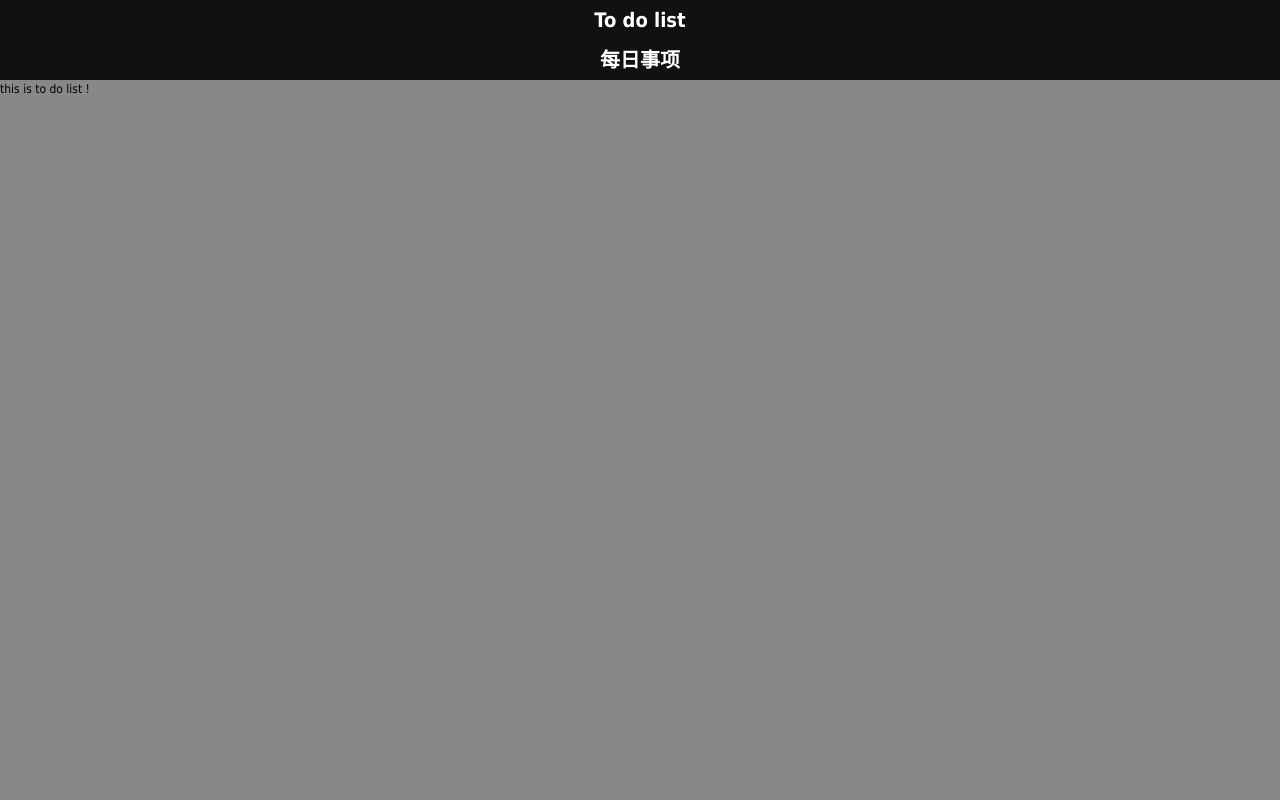
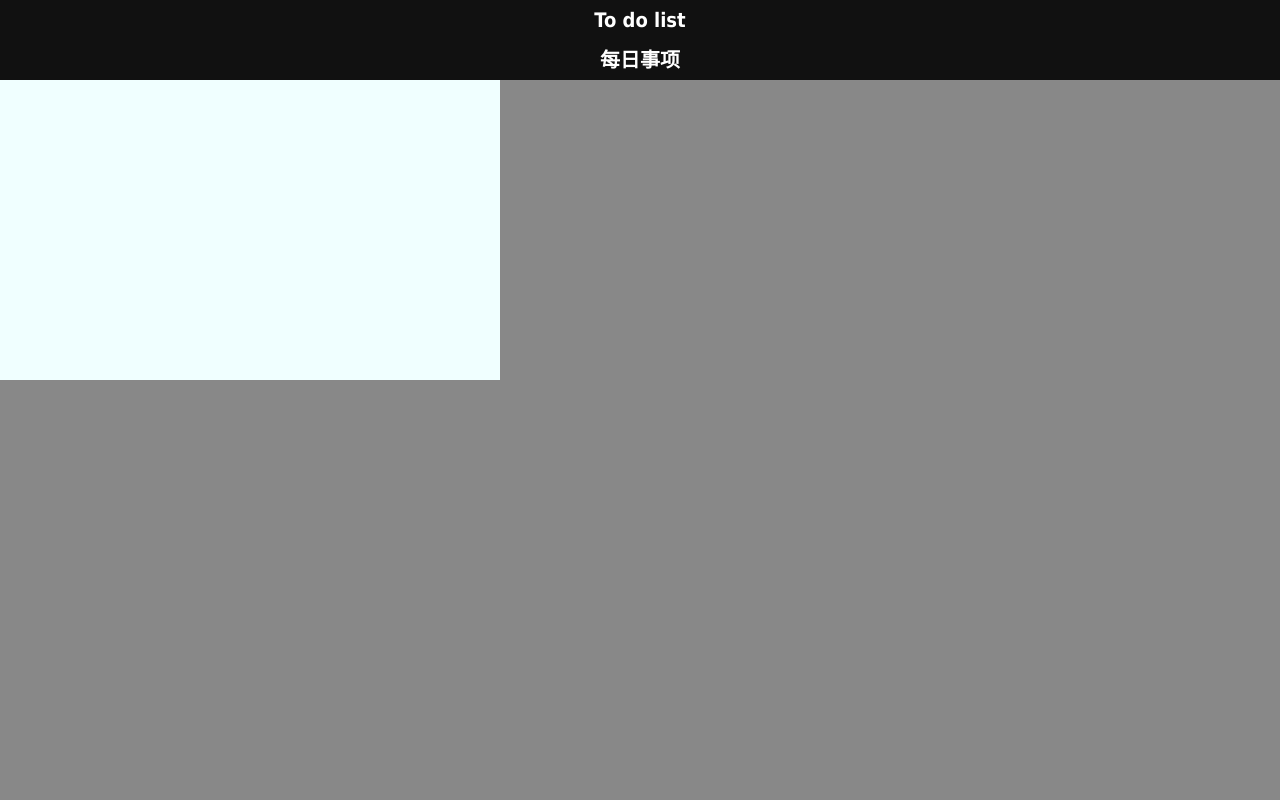
Before and after one commit to mcmin001/hello-css, a Vue app: page / in a window 1280 px wide. Shown: the top 800 px of the page. Built offline with nearby package versions, Linux system fonts and the light colour scheme.

Commit message:
提交css样式

```diff
--- a/src/components/Content.vue
+++ b/src/components/Content.vue
@@ -1,9 +1,7 @@
 <template>
   <div class="content">
-    <div class="todo-list">
-      this is to do list !
+    <div class="todo-box">
     </div>
-
   </div>
 </template>
 
@@ -16,12 +14,14 @@ export default {
 <style scoped>
 .content{
   background-color: #888888;
+  height: 1000px;
   width: 100%;
-  height: 100%;
 }
 
-.todo-list{
-  height: 1000px;
+.todo-box{
+  width: 500px;
+  height: 300px;
+  background-color: azure;
 }
 
 </style>
```
